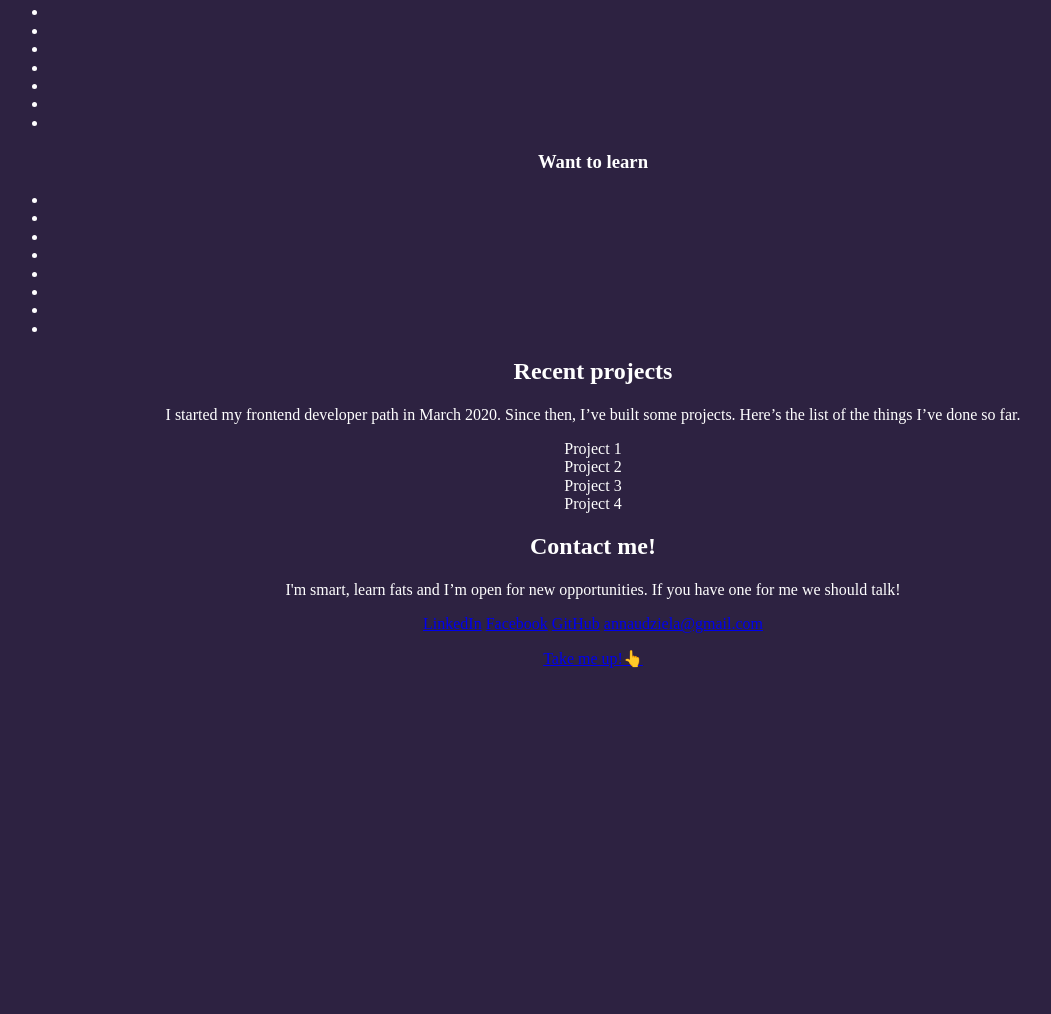
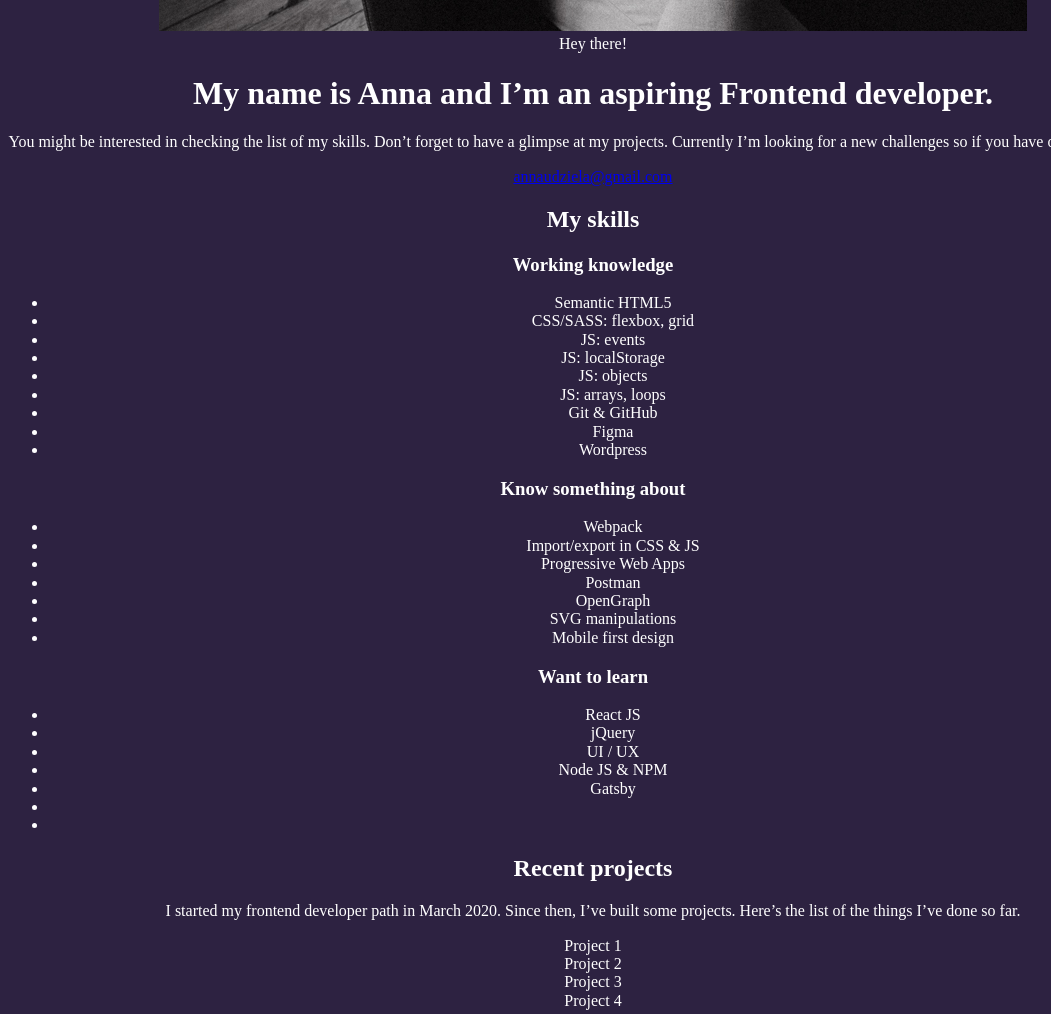
Before and after one commit to annaudziela/portfolio_project, a website built with webpack: page src/pages/index.html in a window 1280 px wide. Shown: the part 808-1822 px from the top of the page, without its empty margins (47-1098 px from the left). Before the commit the page ends 1476 px from the top, so only its background shows below. Built offline with nearby package versions, Linux system fonts and the light colour scheme.

Commit message:
HTML, images and variables added

```diff
--- a/src/pages/index.html
+++ b/src/pages/index.html
@@ -24,7 +24,7 @@
     <main>
       <section class="intro" id="top">
         <header class="intro__header">
-          <img class="intro__image" src="/src/assets/img/logo.svg" alt="Anna" />
+          <img class="intro__image" src="/src/assets/img/udz-27.jpg" alt="Anna" />
           <div class="intro__hi">Hey there!</div>
           <h1 class="intro__title">
             My name is Anna and I’m an aspiring Frontend developer.
@@ -44,38 +44,39 @@
         <article class="list">
           <h3 class="list__title">Working knowledge</h3>
           <ul class="list__knowledge">
-            <li></li>
-            <li></li>
-            <li></li>
-            <li></li>
-            <li></li>
-            <li></li>
-            <li></li>
-            <li></li>
+            <li>Semantic HTML5</li>
+            <li>CSS/SASS: flexbox, grid</li>
+            <li>JS: events</li>
+            <li>JS: localStorage</li>
+            <li>JS: objects</li>
+            <li>JS: arrays, loops</li>
+            <li>Git & GitHub</li>
+            <li>Figma</li>
+            <li>Wordpress</li>
+
           </ul>
         </article>
         <article class="list">
           <h3 class="list__title">Know something about</h3>
           <ul class="list__know">
-            <li></li>
-            <li></li>
-            <li></li>
-            <li></li>
-            <li></li>
-            <li></li>
-            <li></li>
-            <li></li>
+
+            <li>Webpack</li>
+            <li>Import/export in CSS & JS</li>
+            <li>Progressive Web Apps</li>
+            <li>Postman</li>
+            <li>OpenGraph</li>
+            <li>SVG manipulations</li>
+            <li>Mobile first design</li>
           </ul>
         </article>
         <article class="list">
           <h3 class="list__title">Want to learn</h3>
           <ul class="list__learn">
-            <li></li>
-            <li></li>
-            <li></li>
-            <li></li>
-            <li></li>
-            <li></li>
+            <li>React JS</li>
+            <li>jQuery</li>
+            <li>UI / UX</li>
+            <li>Node JS & NPM</li>
+            <li>Gatsby</li>
             <li></li>
             <li></li>
           </ul>
@@ -84,35 +85,37 @@
       <section class="projects">
         <h2 class="projects__title">Recent projects</h2>
         <p>
-          I started my frontend developer path in March 2020. Since then, I’ve built
-          some projects. Here’s the list of the things I’ve done so far.
+          I started my frontend developer path in March 2020. Since then, I’ve
+          built some projects. Here’s the list of the things I’ve done so far.
         </p>
-        <article class="projects__details">
-Project 1
-        </article>
-        <article class="projects__details">
-          Project 2
-        </article>
-        <article class="projects__details">
-          Project 3
-        </article>
-        <article class="projects__details">
-          Project 4
-        </article>
+        <div class="projects__details">Project 1</div>
+        <div class="projects__details">Project 2</div>
+        <div class="projects__details">Project 3</div>
+        <div class="projects__details">Project 4</div>
       </section>
       <section class="contact">
-        <h2 class="contact__title">
-Contact me!
-        </h2>
+        <h2 class="contact__title">Contact me!</h2>
         <p class="contact__description">
-          I'm smart, learn fats and I’m open for new opportunities. If you have one for me we should talk!
+          I'm smart, learn fats and I’m open for new opportunities. If you have
+          one for me we should talk!
         </p>
         <p class="contact__details">
-         <a class="contact__linkedin" href="https://www.linkedin.com/in/anna-udziela-4abb6616a/">LinkedIn</a>
-         <a class="contact__facebook" href="https://www.facebook.com/anna.udziela/">Facebook</a>
-         <a class="contact__github"href="https://github.com/annaudziela">GitHub</a>
-         <a class="contact__mail" href="mailto:annaudziela@gmail.com"
-          >annaudziela@gmail.com</a>
+          <a
+            class="contact__linkedin"
+            href="https://www.linkedin.com/in/anna-udziela-4abb6616a/"
+            >LinkedIn</a
+          >
+          <a
+            class="contact__facebook"
+            href="https://www.facebook.com/anna.udziela/"
+            >Facebook</a
+          >
+          <a class="contact__github" href="https://github.com/annaudziela"
+            >GitHub</a
+          >
+          <a class="contact__mail" href="mailto:annaudziela@gmail.com"
+            >annaudziela@gmail.com</a
+          >
         </p>
       </section>
       <footer>
--- a/src/scss/_variables.scss
+++ b/src/scss/_variables.scss
@@ -1 +1,15 @@
 $wtf: #2D2241;
+$white2:#F6F9FD;
+$lightblue: #DBEAF7;
+$blue:#1070CA;
+$green: #06C847;
+$text-link:#14B5D0;
+$console5: #A3A3A3;
+$console4: #808082;
+$console3: #464A4D;
+$console2: #212528;
+$console1: #1E1E1E;
+$text-link2: #4DA8FF;
+$text-muted: #66788A;
+$text-default: #425A70;
+$text-dark: #234361;
```
Also changed, not shown: src/assets/img/Speech_cloud.png (added), src/assets/img/{.svg (added), src/assets/img/}.svg (added).
